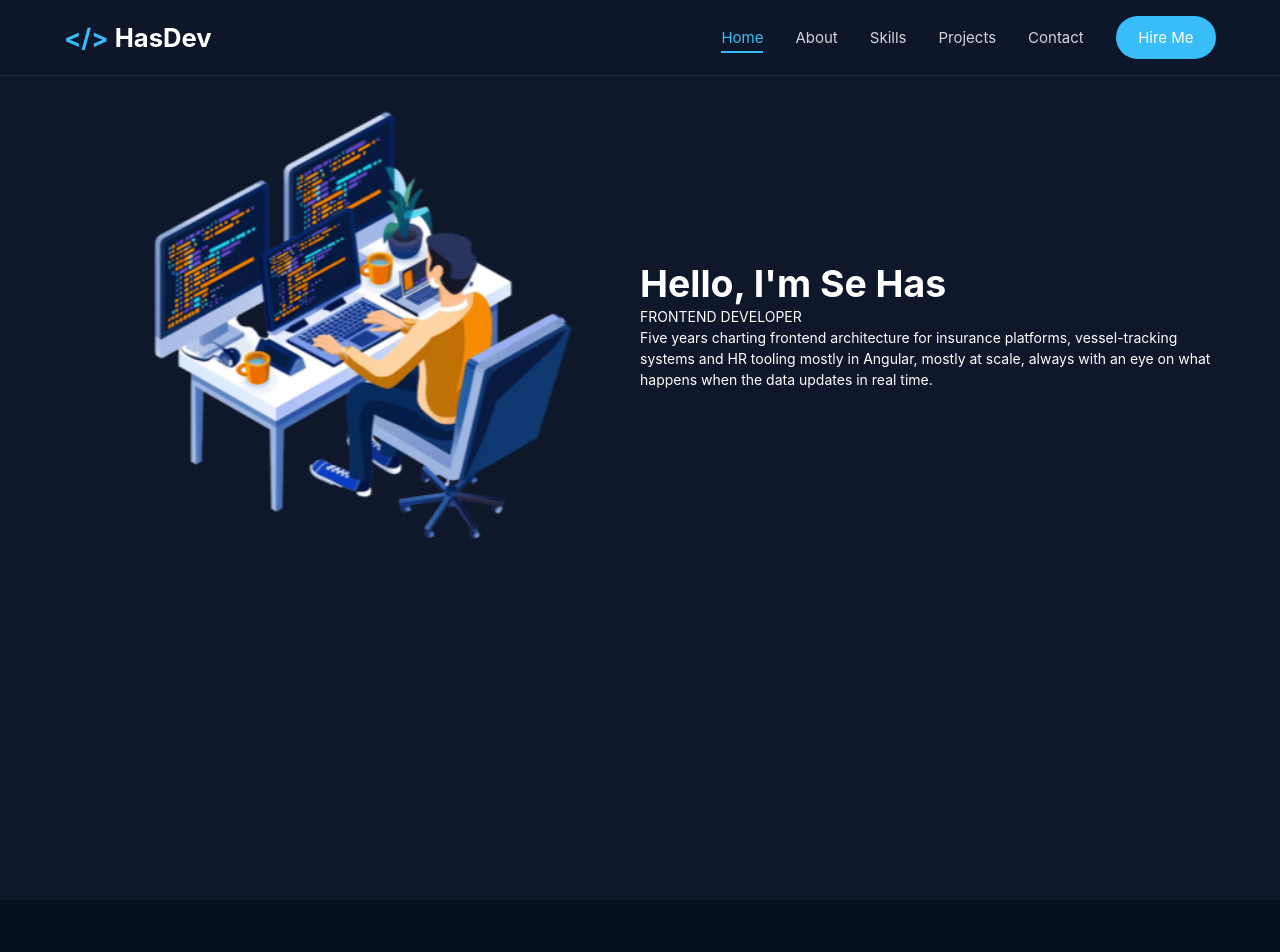
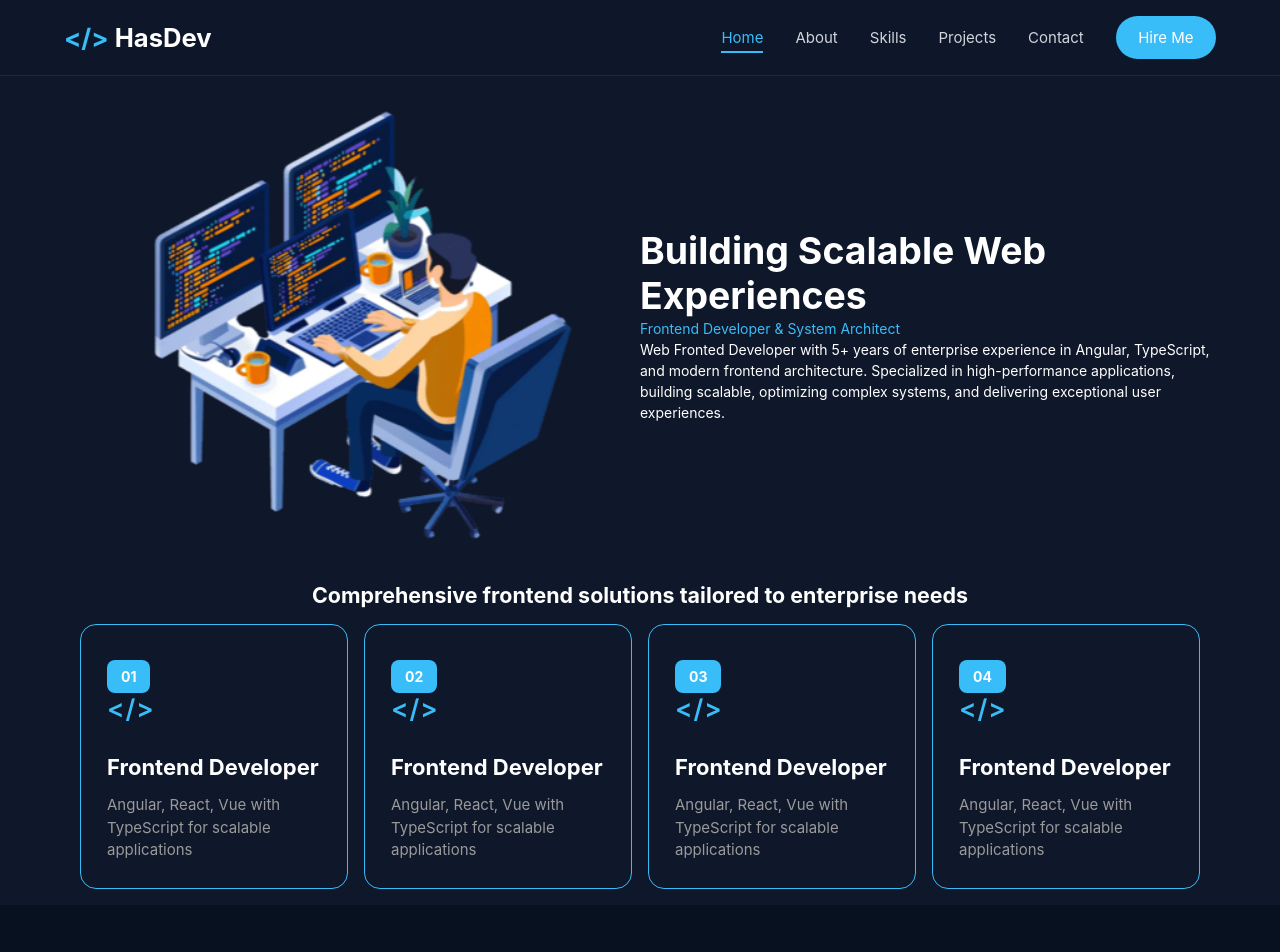
Before and after one commit to hasnimol0319-cloud/my-ng-portfolio, an Angular app: page /home in a window 1280 px wide. Shown: the top 952 px of the page. Built offline with nearby package versions, Linux system fonts and the light colour scheme.

Commit message:
Define primary color and add content to home page

```diff
--- a/src/app/app.component.scss
+++ b/src/app/app.component.scss
@@ -4,12 +4,13 @@
 /* Hero */
 
 .hero{
-    height:100vh;
+    min-height:100vh;
     width:min(1200px,90%);
     margin: auto;
     margin-top: 100px;
     font-size:2rem;
 }
+
 
 .footer{
     background:#081120;
@@ -29,7 +30,7 @@
 }
 
 .footer-logo{
-    color:#38bdf8;
+    color:var(--primary);
     margin-bottom:20px;
 }
 
@@ -48,12 +49,12 @@
 
 .footer-section a i{
     margin-right:10px;
-    color:#38bdf8;
+    color:var(--primary);
     width:20px;
 }
 
 .footer-section a:hover{
-    color:#38bdf8;
+    color:var(--primary);
     transform:translateX(5px);
 }
 
@@ -83,7 +84,7 @@
 }
 
 .social-links a:hover{
-    background:#38bdf8;
+    background:var(--primary);
     color:#081120;
     transform:translateY(-6px);
 }
--- a/src/app/components/home/home.component.html
+++ b/src/app/components/home/home.component.html
@@ -1,10 +1,43 @@
-<div class="container">
+<div class="container-wrap">
+    <div class="intro">
     <div class="image-left animation-fade-in-left">
         <img src="images/image-cover.png" alt="" srcset="">
     </div>
     <div class="greeting animation-fade-in-right">
-        <h3>Hello, I'm Se Has</h3>
-        <p>FRONTEND DEVELOPER</p>
-        <p>Five years charting frontend architecture for insurance platforms, vessel-tracking systems and HR tooling mostly in Angular, mostly at scale, always with an eye on what happens when the data updates in real time.</p>
+        <h3>Building Scalable Web Experiences</h3>
+        <p class="primary-color">Frontend Developer & System Architect</p>
+        <p>Web Fronted Developer with 5+ years of enterprise experience in Angular, TypeScript, and modern frontend architecture. Specialized in high-performance applications, building scalable, optimizing complex systems, and delivering exceptional user experiences.</p>
     </div>
 </div>
+<div class="service">
+    <div class="title">
+    </div>
+    <h6>Comprehensive frontend solutions tailored to enterprise needs</h6>
+    <div class="service-list">
+        <div class="card">
+            <div class="card-number">01</div>
+            <div class="card-icon">&lt;/&gt;</div>
+            <div class="card-title">Frontend Developer</div>
+            <p class="service-description">Angular, React, Vue with TypeScript for scalable applications</p>
+        </div>
+        <div class="card">
+            <div class="card-number">02</div>
+            <div class="card-icon">&lt;/&gt;</div>
+            <div class="card-title">Frontend Developer</div>
+            <p class="service-description">Angular, React, Vue with TypeScript for scalable applications</p>
+        </div>
+        <div class="card">
+            <div class="card-number">03</div>
+            <div class="card-icon">&lt;/&gt;</div>
+            <div class="card-title">Frontend Developer</div>
+            <p class="service-description">Angular, React, Vue with TypeScript for scalable applications</p>
+        </div>
+        <div class="card">
+            <div class="card-number">04</div>
+            <div class="card-icon">&lt;/&gt;</div>
+            <div class="card-title">Frontend Developer</div>
+            <p class="service-description">Angular, React, Vue with TypeScript for scalable applications</p>
+        </div>
+    </div>
+</div>
+</div>
--- a/src/app/components/home/home.component.scss
+++ b/src/app/components/home/home.component.scss
@@ -1,14 +1,20 @@
-.container{
+.intro, .service{
     width: 100%;
     height: auto;
     display: flex;
+    justify-content: center;
+}
+.service{
+    flex-direction: column;
+    justify-content: center;
+    align-items: center;
 }
 .greeting{
     flex: 1;
     display: flex;
     flex-direction: column;
     justify-content: center;
-    align-items: self-start;
+    align-items: flex-start;
 }
 .image-left{
     flex: 1;
@@ -20,3 +26,46 @@
         height: 450px;
     }
 }
+
+.service-list{
+    display: flex;
+    gap: 1rem;
+    padding: 1rem;
+}
+.card{
+    flex: 1;
+    border: 1px solid var(--primary);
+    border-radius: 1rem;
+    padding: 26px;
+}
+.card-number{
+    display: inline-block;
+    background-color: var(--primary);
+    color: #fff;
+    font-weight: 700;
+    font-size: 14px;
+    padding: 8px 14px;
+    border-radius: 8px;
+}
+
+  .card-icon {
+    color: var(--primary);
+    font-size: 26px;
+    font-weight: 600;
+    letter-spacing: 1px;
+    margin-bottom: 30px;
+  }
+
+  .card-title {
+    color: #ffffff;
+    font-size: 22px;
+    font-weight: 700;
+    margin-bottom: 14px;
+  }
+
+  .service-description {
+    color: #9a9a9a;
+    font-size: 15px;
+    line-height: 1.5;
+    margin: 0;
+  }
--- a/src/app/layout/footer/footer.component.scss
+++ b/src/app/layout/footer/footer.component.scss
@@ -16,7 +16,7 @@
 }
 
 .footer-logo{
-    color:#38bdf8;
+    color:var(--primary);
     margin-bottom:20px;
 }
 
@@ -35,12 +35,12 @@
 
 .footer-section a i{
     margin-right:10px;
-    color:#38bdf8;
+    color:var(--primary);
     width:20px;
 }
 
 .footer-section a:hover{
-    color:#38bdf8;
+    color:var(--primary);
     transform:translateX(5px);
 }
 
@@ -70,7 +70,7 @@
 }
 
 .social-links a:hover{
-    background:#38bdf8;
+    background:var(--primary);
     color:#081120;
     transform:translateY(-6px);
 }
--- a/src/app/layout/navbar/navbar.component.scss
+++ b/src/app/layout/navbar/navbar.component.scss
@@ -27,7 +27,7 @@
 }
 
 .logo span{
-    color:#38bdf8;
+    color:var(--primary);
 }
 
 .nav-links{
@@ -58,7 +58,7 @@
     width:0%;
     height:2px;
 
-    background:#38bdf8;
+    background:var(--primary);
     transition:.3s;
 }
 
@@ -68,14 +68,14 @@
 }
 
 .active{
-    color:#38bdf8 !important;
+    color:var(--primary) !important;
 }
 
 .btn{
     padding:.75rem 1.4rem;
     border-radius:50px;
 
-    background:#38bdf8;
+    background:var(--primary);
     color:#fff !important;
 
     transition:.3s;
--- a/src/styles.scss
+++ b/src/styles.scss
@@ -5,6 +5,17 @@
     box-sizing:border-box;
 }
 
+:root {
+  --primary: #38bdf8;
+}
+.primary-color{
+  color: var(--primary);
+}
+.container-wrap{
+    display: flex;
+    flex-direction: column;
+    gap: 2rem;
+}
 
 body {
   font-family: 'inter', sans-serif;
@@ -21,10 +32,10 @@ p {
 }
 
 .animation-fade-in-left{
-  animation: 5s cubic-bezier(.16, 1, .3, 1) both fadeInLeft;
+  animation: 3s cubic-bezier(.16, 1, .3, 1) both fadeInLeft;
 }
 .animation-fade-in-right{
-  animation: 5s cubic-bezier(.16, 1, .3, 1) both fadeInRight;
+  animation: 3s cubic-bezier(.16, 1, .3, 1) both fadeInRight;
 }
 @keyframes fadeInLeft {
   0%{
```
